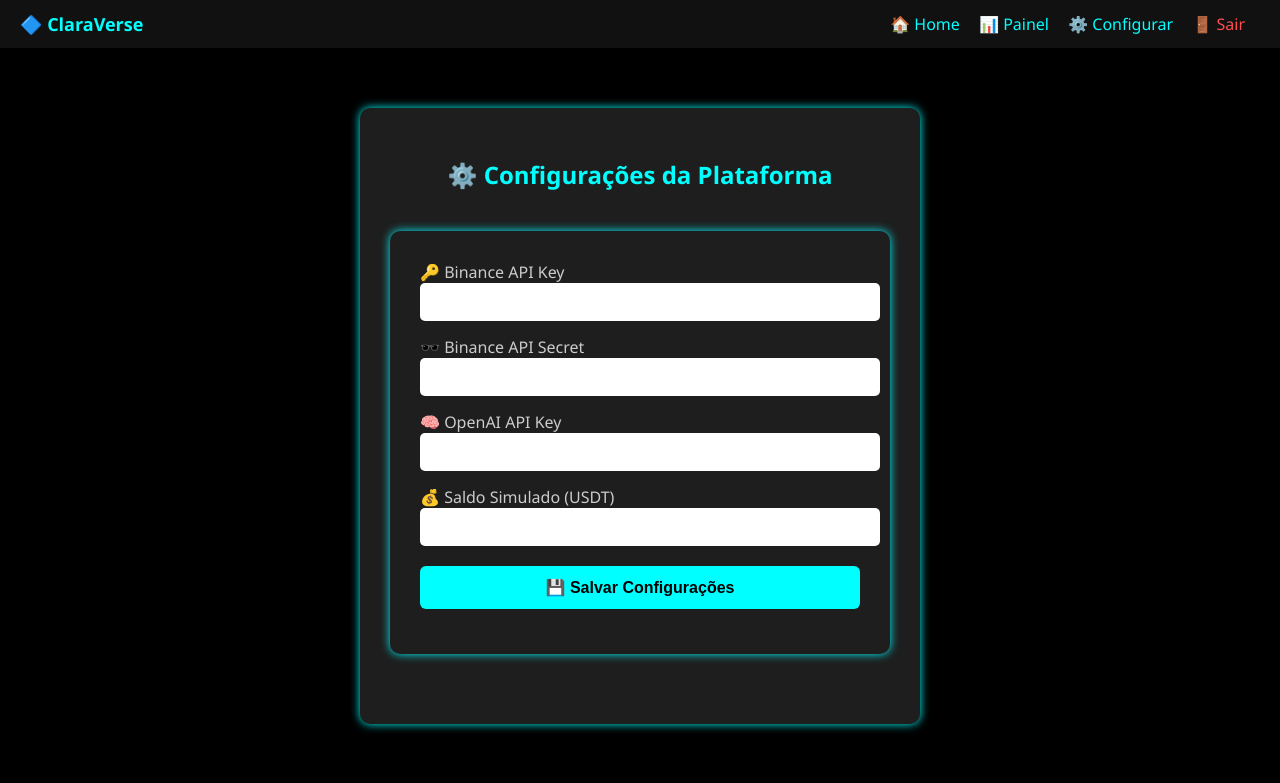
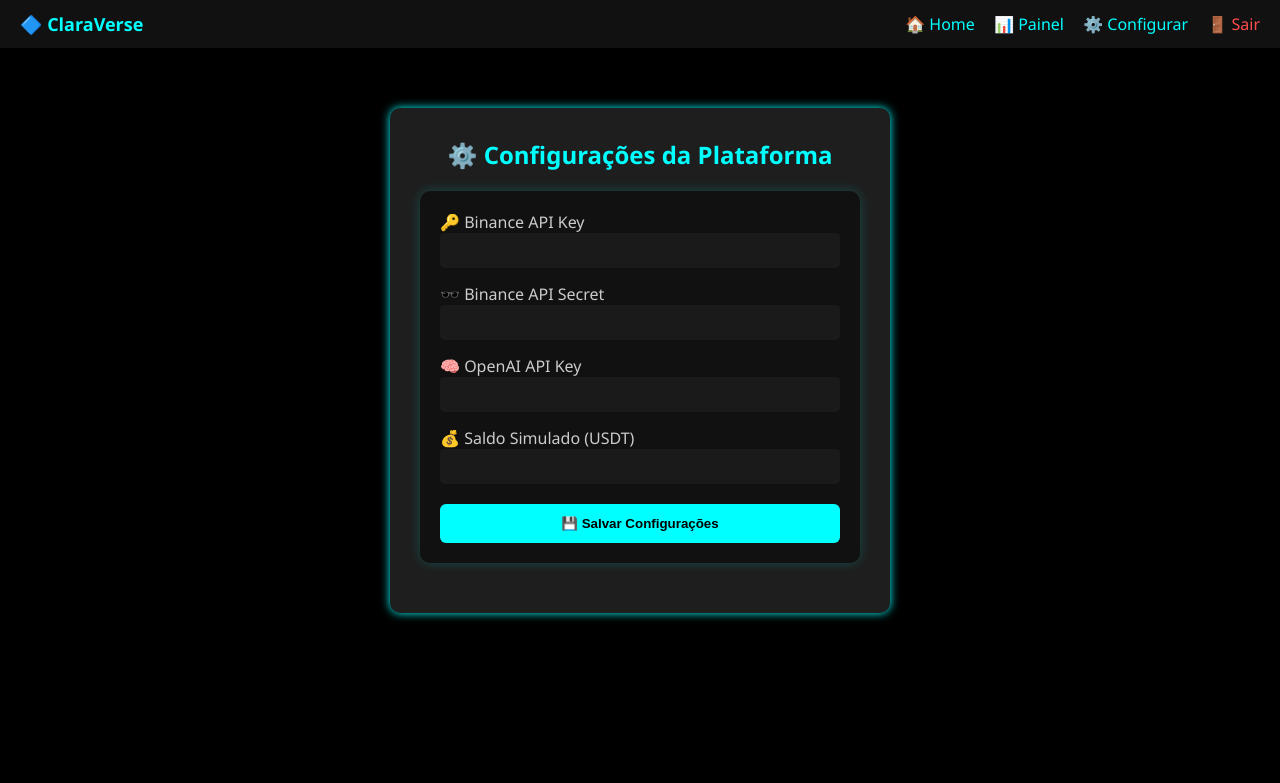
Before and after one commit to Claratrade33/Soma, a Flask app: page /configurar in a window 1280 px wide. Shown: the top 783 px of the page. Run offline with Flask 3, Linux system fonts and the light colour scheme; the visitor is signed in with stand-in values (Sample User, id 1).

Commit message:
Atualizar o style.css

```diff
--- a/static/style.css
+++ b/static/style.css
@@ -1,110 +1,181 @@
-:root {
-  --neon-cyan: #00f7ff;
-  --neon-purple: #b847ff;
-  --neon-pink: #ff0080;
-  --neon-green: #00ff88;
-  --dark-bg: #0a0a0f;
-  --text-light: #e0e0e0;
-  --text-muted: #888;
+/* RESET */
+* {
+  margin: 0;
+  padding: 0;
+  box-sizing: border-box;
 }
 
 body {
-  margin: 0;
-  padding: 0;
-  font-family: 'Segoe UI', sans-serif;
-  background-color: var(--dark-bg);
-  color: var(--text-light);
+  font-family: 'Segoe UI', Tahoma, Geneva, Verdana, sans-serif;
+  background-color: #0a0a0f;
+  color: #ffffff;
 }
 
-h1, h2, h3 {
-  color: var(--neon-cyan);
-}
-
-a {
-  color: var(--neon-cyan);
-  text-decoration: none;
-}
-
-a:hover {
-  text-decoration: underline;
-}
-
-input[type="text"],
-input[type="email"],
-input[type="password"],
-input[type="number"],
-button,
-select {
-  width: 100%;
-  padding: 10px;
-  border-radius: 6px;
-  border: none;
-  margin-bottom: 15px;
-  font-size: 16px;
-}
-
-button {
-  background-color: var(--neon-cyan);
-  color: #000;
-  font-weight: bold;
-  cursor: pointer;
-  transition: 0.3s;
-}
-
-button:hover {
-  transform: scale(1.05);
-  background-color: var(--neon-green);
-}
-
-form {
-  background-color: #1e1e1e;
-  padding: 30px;
-  border-radius: 10px;
-  box-shadow: 0 0 10px var(--neon-cyan);
-  max-width: 500px;
-  margin: 40px auto;
-}
-
-nav {
-  background-color: #111;
-  padding: 12px 20px;
+/* TOPO */
+.topo {
+  background: linear-gradient(90deg, #8a2be2, #00ffff);
+  color: #fff;
+  padding: 15px 20px;
   display: flex;
   justify-content: space-between;
   align-items: center;
 }
 
-nav a {
-  margin-right: 15px;
-  color: var(--neon-cyan);
+.topo .logo {
+  font-size: 1.3rem;
+  font-weight: bold;
 }
 
-nav a:last-child {
-  color: #ff4d4d;
+.topo .saldo {
+  font-weight: bold;
+  color: #00ff88;
 }
 
-#resposta-ia {
-  background-color: #1e1e1e;
+.btn-sair {
+  color: #fff;
+  background-color: #ff0040;
+  padding: 8px 16px;
+  text-decoration: none;
+  border-radius: 6px;
+  font-weight: bold;
+  transition: background 0.3s;
+}
+
+.btn-sair:hover {
+  background-color: #cc0033;
+}
+
+/* GERAL */
+.container {
+  padding: 20px;
+  max-width: 1000px;
+  margin: 0 auto;
+}
+
+/* GRÁFICO */
+.grafico-tradingview {
+  margin-top: 20px;
+  border: 2px solid #333;
+  border-radius: 10px;
+  overflow: hidden;
+}
+
+/* TABELAS */
+.tabela {
+  margin-top: 30px;
+  border-collapse: collapse;
+  width: 100%;
+  background-color: #111;
+  color: #fff;
+  box-shadow: 0 0 10px rgba(0, 255, 255, 0.2);
+  border-radius: 8px;
+  overflow: hidden;
+}
+
+.tabela th, .tabela td {
+  padding: 12px 16px;
+  text-align: center;
+  border-bottom: 1px solid #222;
+}
+
+.tabela th {
+  background-color: #121212;
+  color: #00f7ff;
+  text-transform: uppercase;
+  font-size: 0.9rem;
+}
+
+.tabela tr:hover {
+  background-color: rgba(255, 255, 255, 0.05);
+}
+
+/* BOTÕES */
+.botao {
+  background-color: #00ffff;
+  color: #000;
+  padding: 10px 18px;
+  border: none;
+  border-radius: 8px;
+  font-weight: bold;
+  cursor: pointer;
+  transition: transform 0.2s, box-shadow 0.2s;
+  margin: 5px;
+}
+
+.botao:hover {
+  transform: scale(1.05);
+  box-shadow: 0 0 10px #00ffff;
+}
+
+/* MENSAGENS */
+.flash-message {
+  padding: 12px;
+  margin: 20px auto;
+  border-radius: 6px;
+  max-width: 600px;
+  text-align: center;
+}
+
+.flash-message.success {
+  background-color: #00aa88;
+  color: #fff;
+}
+
+.flash-message.error {
+  background-color: #aa0033;
+  color: #fff;
+}
+
+/* FORMULÁRIOS */
+form {
+  max-width: 600px;
+  margin: 20px auto;
+  background-color: #111;
   padding: 20px;
   border-radius: 10px;
-  box-shadow: 0 0 8px var(--neon-cyan);
-  margin-top: 20px;
+  box-shadow: 0 0 12px rgba(0, 255, 255, 0.2);
 }
 
-@media screen and (max-width: 600px) {
-  nav {
+form input[type="text"],
+form input[type="email"],
+form input[type="password"],
+form input[type="number"] {
+  width: 100%;
+  padding: 12px;
+  margin-bottom: 15px;
+  border: none;
+  border-radius: 8px;
+  background-color: #1a1a1a;
+  color: #fff;
+}
+
+form input[type="submit"] {
+  background-color: #00ffcc;
+  color: #000;
+  font-weight: bold;
+  padding: 10px 20px;
+  border: none;
+  border-radius: 8px;
+  cursor: pointer;
+}
+
+form input[type="submit"]:hover {
+  background-color: #00e6b8;
+}
+
+/* RESPONSIVO */
+@media (max-width: 768px) {
+  .topo {
     flex-direction: column;
     align-items: flex-start;
   }
 
-  nav a {
-    margin-bottom: 8px;
+  .grafico-tradingview iframe {
+    height: 300px;
   }
 
-  form {
-    padding: 20px;
-  }
-
-  iframe {
-    height: 300px !important;
+  .tabela th, .tabela td {
+    padding: 8px;
+    font-size: 0.85rem;
   }
 }
```
